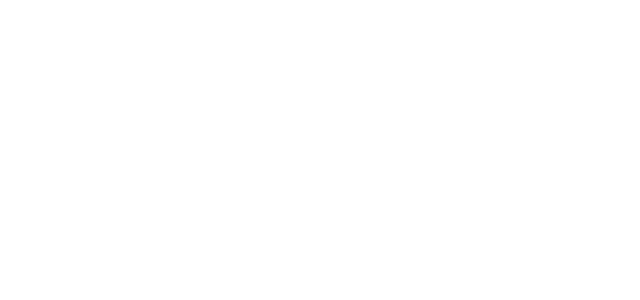
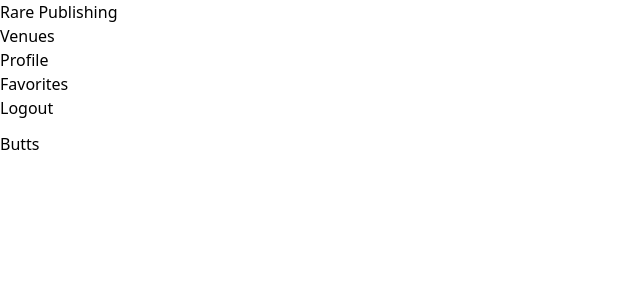
Before and after one commit to ndwilliams/venue-client, a React (Vite) app: page /1/edit in a window 1280 px wide. Before the commit this address had no page. Shown: the top 300 px of the page, without its empty margins (0-640 px from the left). Built offline with nearby package versions, Linux system fonts and the light colour scheme; sample sign-in values are in the browser's storage.

Commit message:
basic routing and edit button on concert details page to edit concert

```diff
--- a/src/components/concerts/ConcertDetails.jsx
+++ b/src/components/concerts/ConcertDetails.jsx
@@ -1,5 +1,5 @@
 import { useEffect, useState } from "react"
-import { useParams } from "react-router-dom"
+import { useNavigate, useParams } from "react-router-dom"
 import { getConcertById } from "../../managers/ConcertManager"
 import { formatDate, formatHour } from "../../utils/FormatDateTime"
 import { getAllFavorites } from "../../managers/FavoritesManager"
@@ -10,6 +10,7 @@
 	const [chosenConcert, setChosenConcert] = useState({})
 	const [favorites, setFavorites] = useState([])
 	const { concertId } = useParams()
+	const navigate = useNavigate()
 
 	const fetchAndSetConcert = () => {
 		getConcertById(concertId).then((concertObj) => setChosenConcert(concertObj))
@@ -103,6 +104,11 @@
 					</div>
 				)}
 			</div>
+			<div>
+				<button type="button" onClick={() => navigate(`/${concertId}/edit`)}>
+					Edit Concert
+				</button>
+			</div>
 		</section>
 	)
 }
--- /dev/null
+++ b/src/components/concerts/EditConcert.jsx
@@ -0,0 +1,3 @@
+export const EditConcert = () => {
+	return <div>Butts</div>
+}
--- a/src/views/ApplicationViews.jsx
+++ b/src/views/ApplicationViews.jsx
@@ -10,6 +10,7 @@
 import { FavoriteConcerts } from "../components/favorites/FavoriteConcerts"
 import { AddConcertForm } from "../components/concerts/AddConcertForm"
 import { EditVenue } from "../components/venues/EditVenue"
+import { EditConcert } from "../components/concerts/EditConcert"
 
 export const ApplicationViews = ({
 	token,
@@ -45,6 +46,7 @@
 						path="/:concertId"
 						element={<ConcertDetails userId={userId} token={token} />}
 					/>
+					<Route path="/:concertId/edit" element={<EditConcert />} />
 					<Route
 						path="/venues/"
 						element={<AllVenues userId={userId} token={token} />}
```
